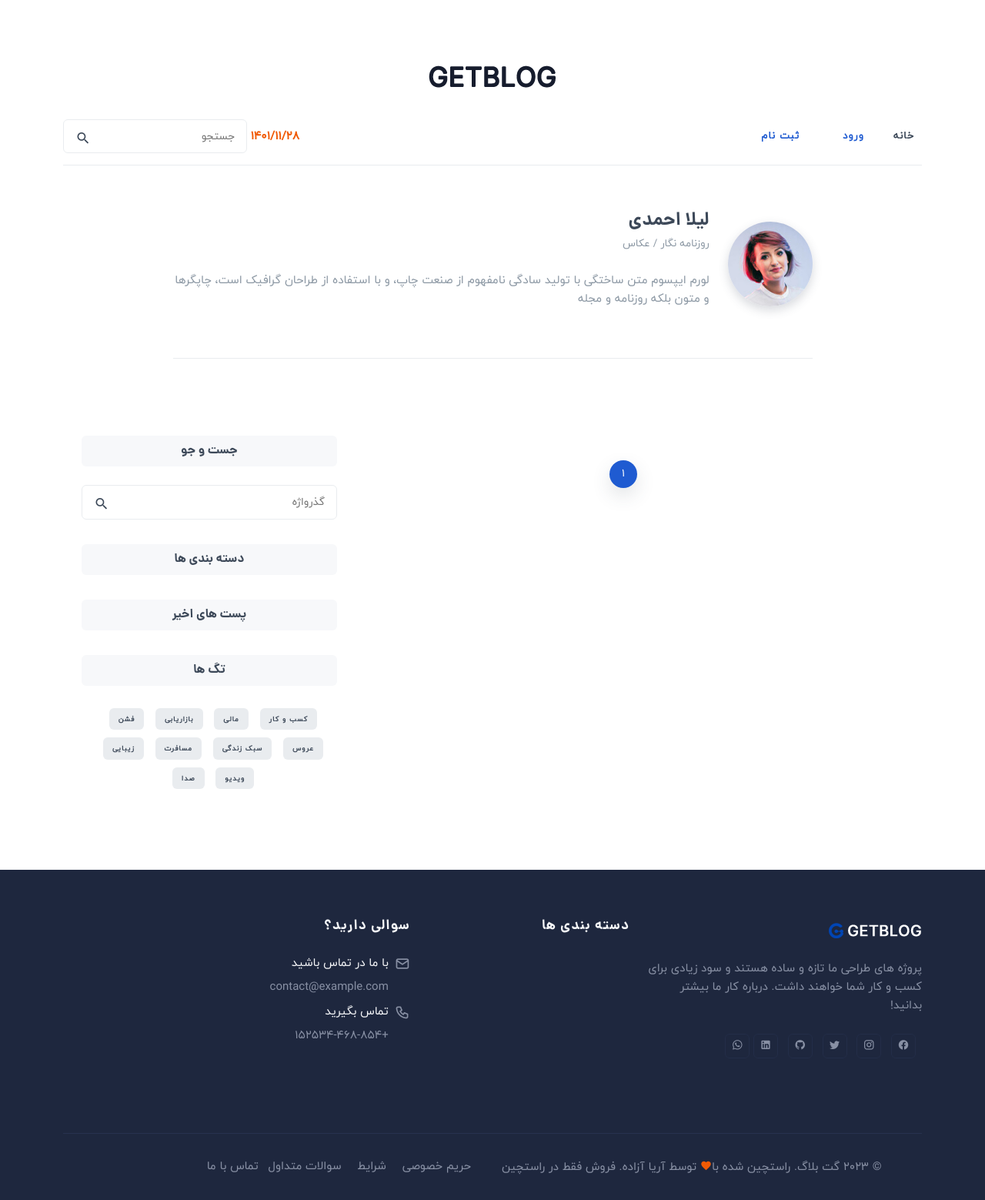
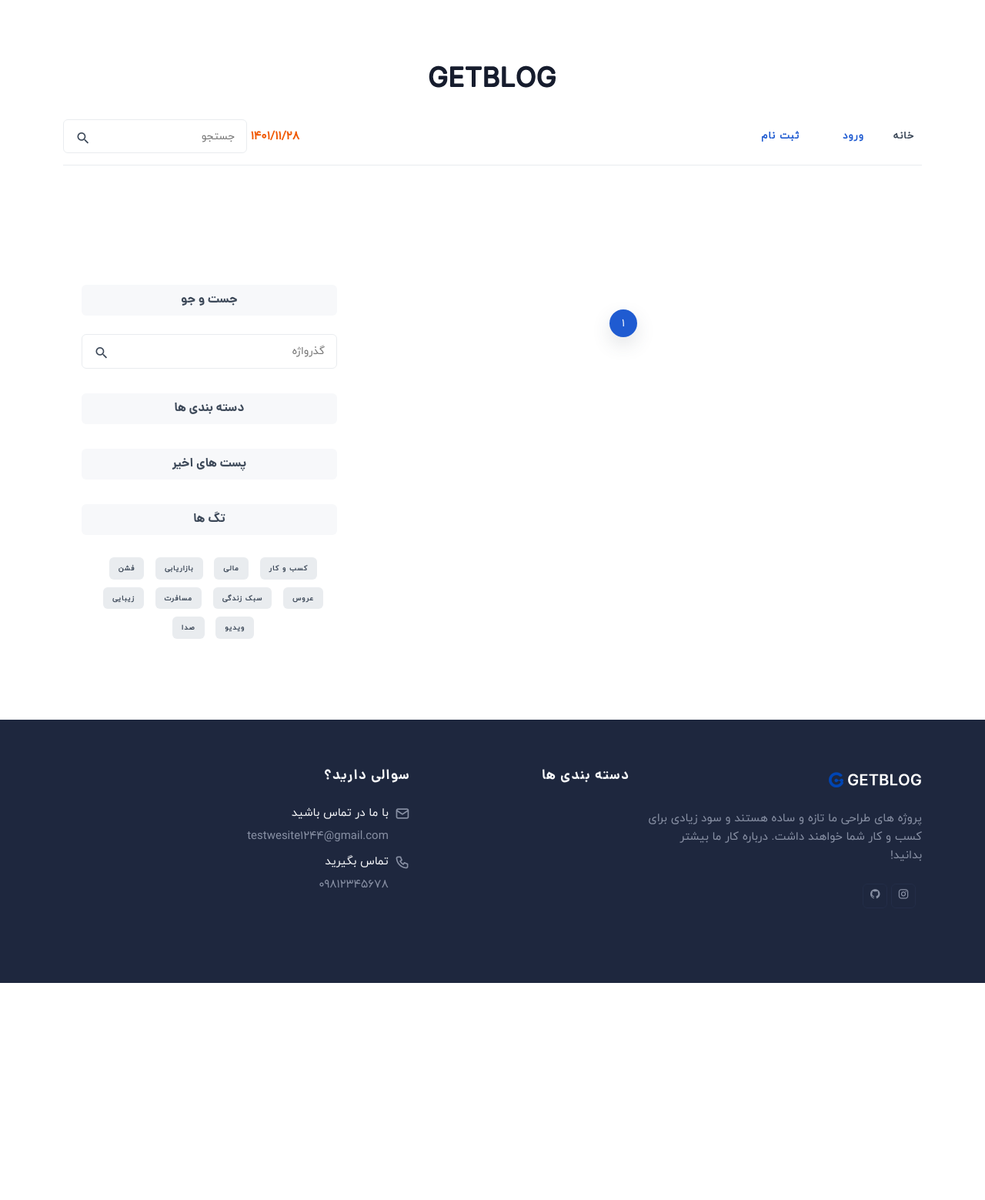
Before and after one commit to itdevx/Django-Blog, a Django app: page /search/ in a window 1280 px wide. Shown: the whole page at 77% size. After the commit the page ends 1277 px from the top, so only its background shows below. Run offline with Django 4.2, Linux system fonts and the light colour scheme; data that the repository does not hold is empty; some libraries are stand-ins or nearby versions.

Commit message:
change footer

```diff
--- a/templates/blog-templates/base.html
+++ b/templates/blog-templates/base.html
@@ -143,12 +143,8 @@
                                 <p class="mt-4">پروژه های طراحی ما تازه و ساده هستند و سود زیادی برای کسب و کار شما
                                     خواهند داشت. درباره کار ما بیشتر بدانید!</p>
                                 <ul class="list-unstyled social-icon foot-social-icon mb-0 mt-4">
-                                    <li class="list-inline-item"><a href="javascript:void(0)" class="rounded"><i class="mdi mdi-facebook"></i></a></li>
-                                    <li class="list-inline-item"><a href="javascript:void(0)" class="rounded"><i class="mdi mdi-instagram"></i></a></li>
-                                    <li class="list-inline-item"><a href="javascript:void(0)" class="rounded"><i class="mdi mdi-twitter"></i></a></li>
-                                    <li class="list-inline-item"><a href="javascript:void(0)" class="rounded"><i class="mdi mdi-github"></i></a></li>
-                                    <li class="list-inline-item"><a href="javascript:void(0)" class="rounded"><i class="mdi mdi-linkedin"></i></a></li>
-                                    <li class="list-inline-item"><a href="javascript:void(0)" class="rounded"><i class="mdi mdi-whatsapp"></i></a></li>
+                                    <li class="list-inline-item"><a href="https://www.instagram.com/itdevx/" class="rounded"><i class="mdi mdi-instagram"></i></a></li>
+                                    <li class="list-inline-item"><a href="https://github.com/itdevx" class="rounded"><i class="mdi mdi-github"></i></a></li>
                                 </ul>
                                 <!--end icon-->
                             </div>
@@ -184,7 +180,7 @@
                                         <span class="ti ti-mail fs-5"></span>
                                         <div class="flex-1 me-2">
                                             <span class="d-block text-light">با ما در تماس باشید</span>
-                                            <a href="mailto:contact@example.com" class="text-foot d-block mt-2">contact@example.com</a>
+                                            <a href="mailto:testwesite1244@gmail.com" class="text-foot d-block mt-2">testwesite1244@gmail.com</a>
                                         </div>
                                     </li>
 
@@ -192,43 +188,9 @@
                                         <span class="ti ti-phone fs-5"></span>
                                         <div class="flex-1 me-2">
                                             <span class="d-block text-light">تماس بگیرید</span>
-                                            <a href="tel:+152534-468-854" class="text-foot d-block mt-2">+152534-468-854</a>
+                                            <a href="tel:+152534-468-854" class="text-foot d-block mt-2">09812345678</a>
                                         </div>
                                     </li>
-                                </ul>
-                            </div>
-                            <!--end col-->
-                        </div>
-                        <!--end row-->
-                    </div>
-                </div>
-                <!--end col-->
-            </div>
-            <!--end row-->
-        </div>
-        <!--end container-->
-
-        <div class="container">
-            <div class="row">
-                <div class="col-12">
-                    <div class="footer-py-30 footer-border">
-                        <div class="row align-items-center">
-                            <div class="col-sm-6">
-                                <div class="text-sm-start">
-                                    <p class="mb-0">©
-                                        <script>document.write(new Date().getFullYear())</script> گت بلاگ. راستچین شده
-                                        با<i class="mdi mdi-heart text-danger"></i> توسط <a href="https://www.rtl-theme.com/author/aryaazadeh/products/" target="_blank" class="text-reset">آریا آزاده</a>. فروش فقط در راستچین
-                                    </p>
-                                </div>
-                            </div>
-                            <!--end col-->
-
-                            <div class="col-sm-6 mt-4 mt-sm-0 pt-2 pt-sm-0">
-                                <ul class="list-unstyled footer-list terms-service text-sm-end mb-0">
-                                    <li class="list-inline-item mb-0"><a href="javascript:void(0)" class="text-foot me-2">حریم خصوصی</a></li>
-                                    <li class="list-inline-item mb-0"><a href="javascript:void(0)" class="text-foot me-2">شرایط</a></li>
-                                    <li class="list-inline-item mb-0"><a href="javascript:void(0)" class="text-foot me-2">سوالات متداول</a></li>
-                                    <li class="list-inline-item mb-0"><a href="javascript:void(0)" class="text-foot me-2">تماس با ما</a></li>
                                 </ul>
                             </div>
                             <!--end col-->
--- a/templates/blog-templates/list-magazine.html
+++ b/templates/blog-templates/list-magazine.html
@@ -11,17 +11,6 @@
         <div class="container">
             <div class="row justify-content-center" style="margin-top: 70px">
                 <div class="col-lg-9">
-                    <div class="d-md-flex align-items-center border-bottom pb-5">
-                        <img src="{% static 'images\users\user-3.jpg' %}" class="img-fluid rounded-circle shadow-md avatar avatar-medium d-block mx-auto" alt="">
-
-                        <div class="section-title me-md-4 mt-4 mt-sm-0 text-md-end text-center">
-                            <h4 class="title mb-0">لیلا احمدی</h4>
-                            <small class="fw-medium text-muted text-uppercase">روزنامه نگار / عکاس</small>
-
-                            <p class="text-muted mt-4">لورم ایپسوم متن ساختگی با تولید سادگی نامفهوم از صنعت چاپ، و با
-                                استفاده از طراحان گرافیک است، چاپگرها و متون بلکه روزنامه و مجله </p>
-                        </div>
-                    </div>
                 </div>
             </div>
         </div>
--- a/templates/dashboard/users.html
+++ b/templates/dashboard/users.html
@@ -3,7 +3,6 @@
 {% load hitcount_tags %}
 
 {% block body %}
-
     <section class="magazine-hero section-two">
         <div class="container">
             <div class="row">
```
